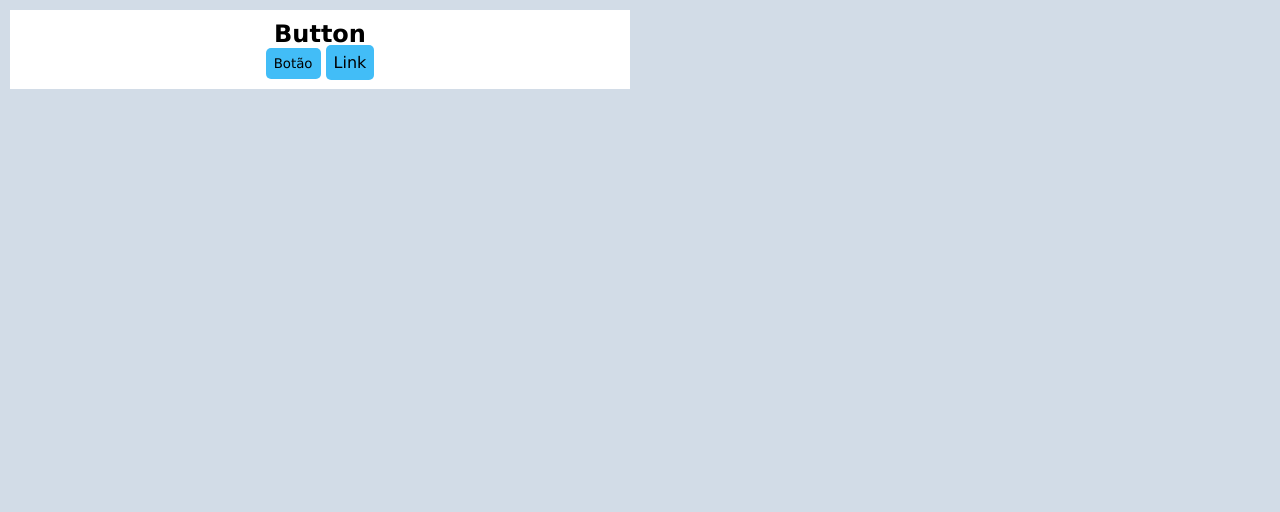
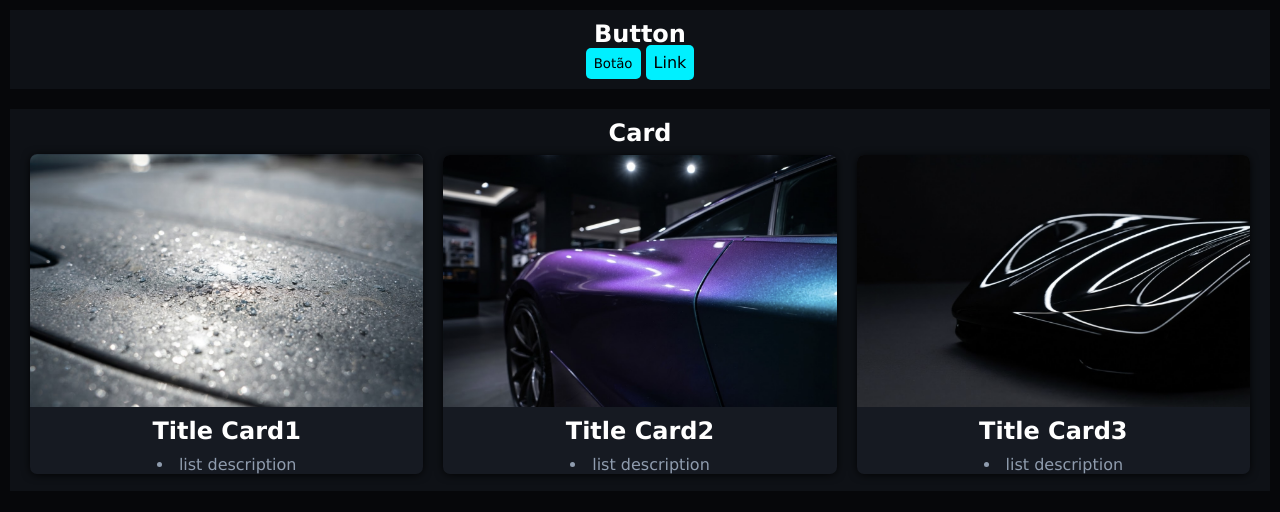
Before and after one commit to ThatsTacitPim/Labpaint, a plain HTML site: page kennedy/uiux-references.html in a window 1280 px wide. Drawn offline with Linux system fonts and the light colour scheme.

Commit message:
footer-content atualizado. preparado para merge

```diff
--- a/estilos/estilo-global.css
+++ b/estilos/estilo-global.css
@@ -3,7 +3,7 @@
     box-sizing: border-box;
     padding: 0px;
     margin: 0px;
-    font-family:Verdana;
+    font-family: Verdana;
 }
 
 /* VARIÁVEIS GLOBAIS */
@@ -14,17 +14,39 @@
     --cor-alternada1: #06070a;
     --cor-alternada2: #0e1116;
 */
+    /* Espaçamento entre laterais da página em main-content */
+    --espaco-horizontal: 40px;
+
+    /* Duração de animação */
+    --duracao-animacao: 0.3s;
+
+    /* Temas global */
+    --cor-ui: #00F0FF;
+    --cor-fundo: #06070A;
+    --cor-fora: #0E1116;
+    --cor-card: #161A22;
+    --cor-texto: #FFFFFF;
+    --cor-link: #8F9CAE;
+    --cor-borda: #1E242F;
 
     /* Tema claro */
-    --espaco-horizontal: 40px;
-    --cor-alternada1: #d2dce7;
+    /* Fundo */
+    /* --cor-alternada1: #d2dce7;
     --cor-alternada2: #FFFFFF;
+    --cor-sombra: rgb(191, 201, 206); */
+    --cor-alternada1: var(--cor-fundo);
+    --cor-alternada2: var(--cor-fora);
+    --cor-sombra: black;
+
+    /* Botão e link */
+    --cor-botao: var(--cor-ui);
+    --cor-botao-hover: rgb(87, 170, 218);
 }
 
 /* Definições globais de body */
 body {
-    color: black;
-    background-color: gray;
+    color: var(--cor-texto);
+    background-color: var(--cor-fundo);
     display: flex;
     justify-content: center;
 }
--- a/estilos/landpage.css
+++ b/estilos/landpage.css
@@ -18,7 +18,6 @@
     display: flex;
     flex-direction: column;
     flex: 1;
-    background-color: #eca0ff;
     height: 100%;
     margin: 50px var(--espaco-horizontal);
     /* Adicionar media query pra compensar valores fixos (antes: 100%) - Kennedy */
@@ -26,10 +25,10 @@
 
 /* Cores de fundo das seções-página */
 .cor-fundo-escura {
-    background-color: var(--cor-alternada1);
+    background-color: var(--cor-fundo);
 }
 .cor-fundo-clara {
-    background-color: var(--cor-alternada2);
+    background-color: var(--cor-fora);
 }
 
 /* Estilos do cabeçalho */
@@ -44,7 +43,6 @@ header {
 
 /* Estilos da barra de navegação */
 nav {
-    background-color: rgb(0, 183, 255);
     padding: 0 var(--espaco-horizontal);
 }
 
@@ -66,6 +64,17 @@ nav {
     background-color: rgb(255, 237, 74);
 }
 
+.card ul {
+    margin: 10px;
+}
+
+.subtexto span {
+    color: var(--cor-ui);
+}
+.subtexto p {
+    color: var(--cor-link);
+}
+
 /* Footer */
 footer {
     background-color: rgb(59, 59, 59);
--- a/kennedy/uiux-references.html
+++ b/kennedy/uiux-references.html
@@ -9,12 +9,54 @@
 
     <!-- Ui/Ux stylesheet -->
     <link rel="stylesheet" href="./uiux.css">
+    <style>
+        #uiux-page {
+            display: grid;
+            background-color: var(--cor-alternada1);
+            grid-template-columns: 1fr;
+        }
+        body > section {
+            background-color: var(--cor-alternada2);
+            margin: 10px;
+            padding: 10px;
+            text-align: center;
+        }
+
+    </style>
 </head>
-<body>
+<body id="uiux-page">
+    <!-- Button -->
     <section>
         <h2>Button</h2>
         <button class="estilo-botao">Botão</button>
         <a class="estilo-botao" href="#">Link</a>
     </section>
+    <!-- Card -->
+    <section>
+        <h2>Card</h2>
+        <div class="container-card">
+            <section class="card">
+                <img src="./images/card-metalic-gloss.png">
+                <strong style="font-size: 1.5rem;">Title Card1</strong>
+                    <ul>
+                        <li>list description</li>
+                    </ul>
+            </section>
+            <section class="card">
+                <img src="./images/card-efeito-perolado.png">
+                <strong style="font-size: 1.5rem;">Title Card2</strong>
+                    <ul>
+                        <li>list description</li>
+                    </ul>
+            </section>
+            <section class="card">
+                <img src="./images/card-vanta-reluzente.png">
+                <strong style="font-size: 1.5rem;">Title Card3</strong>
+                    <ul>
+                        <li>list description</li>
+                    </ul>
+            </section>
+        </div>
+    </section>
 </body>
 </html>
--- a/kennedy/uiux.css
+++ b/kennedy/uiux.css
@@ -1,28 +1,71 @@
-    * {
-        margin: 0;
-        padding: 0;
-        box-sizing: border-box;
-        font-family: Verdana;
-    }
-    body {
-        display: grid;
-        background-color: var(--cor-alternada1);
-        grid-template-columns: 1fr 1fr;
-    }
-    section {
-        background-color: var(--cor-alternada2);
-        margin: 10px;
-        padding: 10px;
-        text-align: center;
-    }
+/* Button */
 .estilo-botao {
-        background-color: rgb(66, 189, 247);
+    background-color: var(--cor-botao);
     border: none;
     border-radius: 5px;
     padding: 0.5rem;
     text-decoration: none;
     color: black;
+
+    /* Transição de Animação */
+    transition: background-color var(--duracao-animacao) ease;
 }
 .estilo-botao:hover {
-        background-color: rgb(87, 170, 218);
+    background-color: var(--cor-botao-hover);
 }
+
+/* Card */
+.container-card {
+    display: flex;
+    align-items: center;
+    margin: auto;
+    flex-direction: row;
+    flex-wrap: wrap;
+    width: 100%;
+    justify-content: center;
+}
+.card {
+    display: flex;
+    flex-direction: column;
+    border-radius: 7px;
+    background-color: var(--cor-card);
+    flex: 1;
+    margin-inline: 10px;
+    margin-block: 7px;
+    box-shadow: 0 1px 10px -1px var(--cor-sombra);
+    overflow: hidden;
+    max-width: 35vw;
+    min-width: 140px;
+}
+.card img {
+    width: 100%;
+    object-fit: cover;
+}
+
+.card strong {
+    text-align: center;
+    font-size: 1.5rem;
+    padding: 10px;
+}
+
+.card ul {
+    list-style-position: inside;
+}
+
+.card ul * {
+    color: var(--cor-link);
+}
+
+/* Define responsividade para os layouts em aspecto de retrato */
+@media (orientation: portrait) {
+    .card {
+        max-width: 40vw;
+        font-size: 2cqw;
+    }
+    .card strong {
+        font-size: 3cqw;
+    }
+    .card img {
+        aspect-ratio: initial;
+    }
+}
--- a/simone/estilo.css
+++ b/simone/estilo.css
@@ -1,25 +1,12 @@
-/* CONFIGURAÇÃO GERAL */
-body {
-    margin: 0;
-    font-family: Arial, sans-serif;
-    color: #222222;
-    background-color: #f4f7f6;
-}
+/* Removi Body, conteudo de exemplo, e o footer que era
+trabalho de outro ramo padronizei as cores e troquei
+a classe 'footer' pra colocar tudo dentro de um card */
 
-/* CONTEÚDO DE EXEMPLO */
-.conteudo {
-    max-width: 1200px;
-    min-height: 240px;
-    margin: 0 auto;
-    padding: 40px 20px;
-}
 
 /* RODAPÉ */
-.footer {
-    margin-top: 50px;
-    background-color: #15191e;
-    color: #ffffff;
-    border-top: 4px solid #e63946;
+.footer-content .card {
+    border-top: 3px solid var(--cor-ui);
+    max-width: initial;
 }
 
 .footer-container {
@@ -33,30 +20,27 @@ body {
 
 .footer-col h3 {
     margin: 0 0 20px;
-    color: #e63946;
+    color: var(--cor-ui);
     font-size: 18px;
 }
 
 .footer-col p {
     margin: 0 0 10px;
-    color: #cccccc;
+    color: var(--cor-link);
     line-height: 1.7;
-    overflow-wrap: anywhere;
 }
 
 .logo {
-    margin: 0 0 15px;
+    margin-bottom: 15px;
     color: #ffffff;
     font-size: 28px;
 }
 
 .logo span {
-    color: #e63946;
+    color: var(--cor-ui);
 }
 
 .footer-col ul {
-    margin: 0;
-    padding: 0;
     list-style: none;
 }
 
@@ -65,27 +49,15 @@ body {
 }
 
 .footer-col a {
-    color: #cccccc;
+    color: var(--cor-link);
     text-decoration: none;
     transition: color 0.2s ease, padding-left 0.2s ease;
 }
 
 .footer-col a:hover,
 .footer-col a:focus-visible {
-    color: #e63946;
+    color: var(--cor-ui);
     padding-left: 5px;
-}
-
-.footer-bottom {
-    padding: 20px;
-    border-top: 1px solid #383d44;
-    text-align: center;
-    color: #aaaaaa;
-    font-size: 14px;
-}
-
-.footer-bottom p {
-    margin: 5px 0;
 }
 
 /* TABLETS E CELULARES */
```
Also changed, not shown: eduarda/style.css (added, +34 -0 lines), emerson/estilo.css (added, +21 -0 lines), index.html (+48 -63 lines), kennedy/images/card-efeito-perolado.png (added), kennedy/images/card-matte-liquido.png (added), kennedy/images/card-metalic-gloss.png (renamed from kennedy/images/Card_metalic-gloss.png), kennedy/images/card-vanta-reluzente.png (added), 1 other file. Lines whose indentation alone changed are shown as unchanged.
